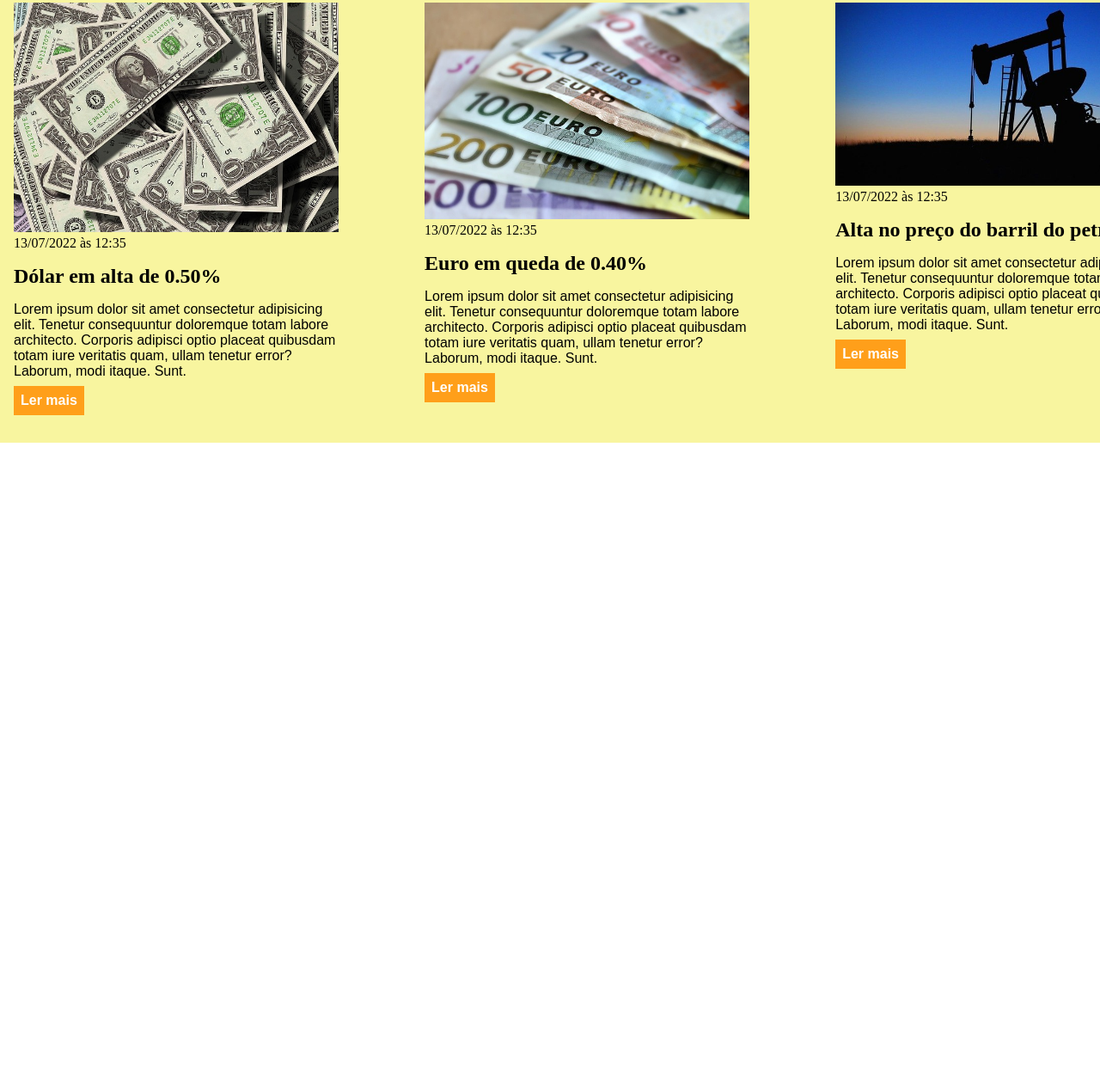
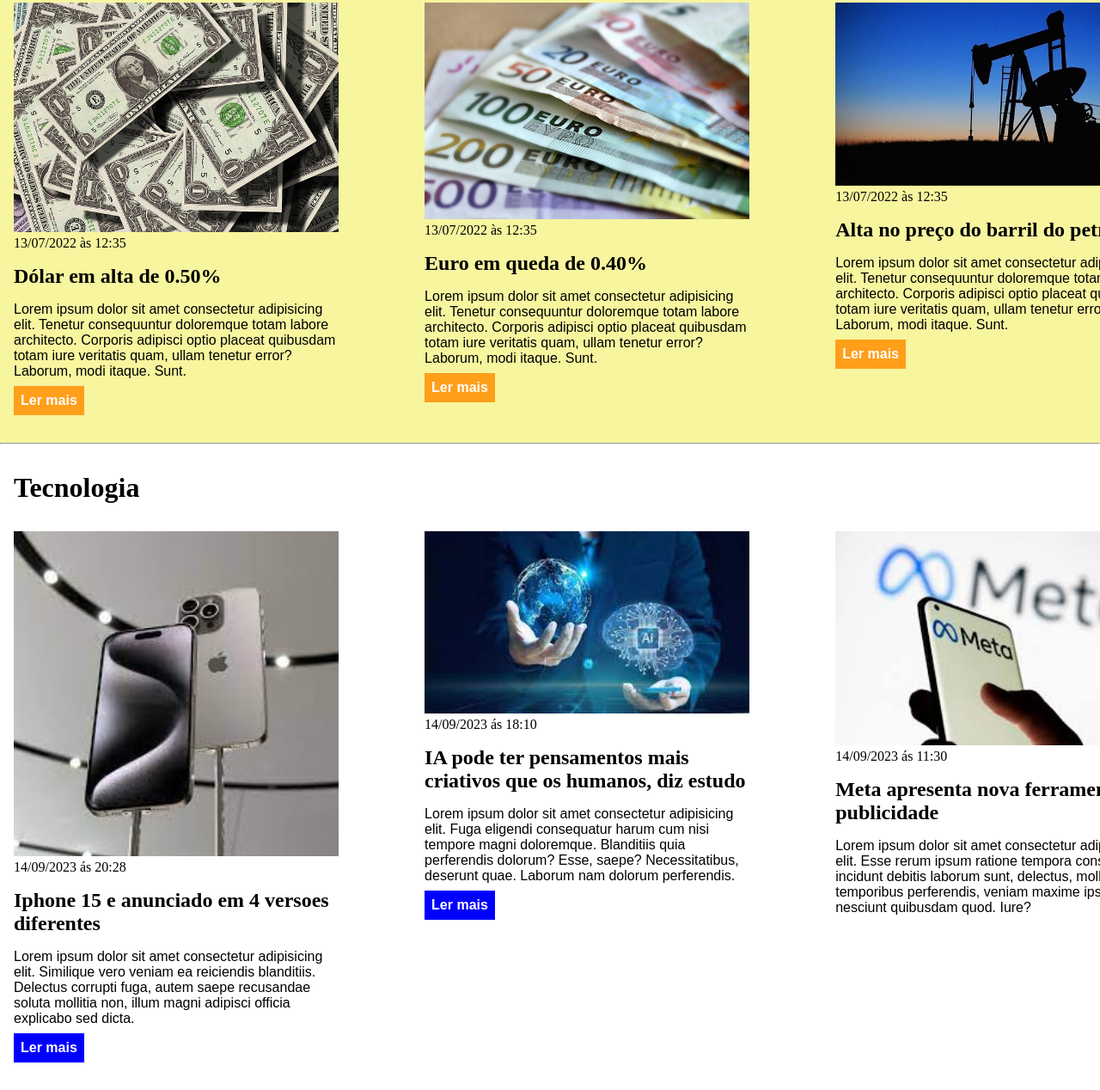
Before and after one commit to felipoxy1/curso_ebac, a plain HTML site: page exercício_html+css/index.html in a window 1280 px wide. Shown: the part 766-2034 px from the top of the page at 86% size. Before the commit the page ends 1281 px from the top, so only its background shows below. Drawn offline with Linux system fonts and the light colour scheme.

Commit message:
Adicionando toda a seçao de tecnologia em index.html

```diff
--- a/exercício_html+css/index.html
+++ b/exercício_html+css/index.html
@@ -18,6 +18,12 @@
                     </li>
                     <li>
                         <a href="#economy" title="Ir para a seção de notícias">Economia</a>
+                    </li>
+                    <li>
+                        <a href="#technology" title="Ir para seção de notícias">Tecnologia</a>
+                    </li>
+                    <li>
+                        <a href="#news" title="Ir para seção de entreterimento">Entreterimento</a>
                     </li>
                 </ul>
             </nav>
@@ -104,5 +110,45 @@
             </div>
         </div>
     </section>
+    <hr>
+    <section id="technology">
+        <div class="container">
+            <h2>Tecnologia</h2>
+            <div class="articles">
+                <article>
+                    <img src="./imagens/iphone 15.jpg" alt="Iphone 15 em mostruario">
+                    <header>
+                        <time>14/09/2023 ás 20:28</time>
+                    </header>
+                    <h3>Iphone 15 e anunciado em 4 versoes diferentes</h3>
+                    <p>
+                        Lorem ipsum dolor sit amet consectetur adipisicing elit. Similique vero veniam ea reiciendis blanditiis. Delectus corrupti fuga, autem saepe recusandae soluta mollitia non, illum magni adipisci officia explicabo sed dicta.
+                    </p>
+                    <a href="#" title="Leia a notícia completa">Ler mais</a>
+                </article>
+                <article>
+                    <img src="./imagens/IA.jpg" alt="Mãos segurando oque seria IA em uma mao e o mundo em outra">
+                    <header>
+                        <time>14/09/2023 ás 18:10</time>
+                    </header>
+                    <h3>IA pode ter pensamentos mais criativos que os humanos, diz estudo</h3>
+                    <p>
+                        Lorem ipsum dolor sit amet consectetur adipisicing elit. Fuga eligendi consequatur harum cum nisi tempore magni doloremque. Blanditiis quia perferendis dolorum? Esse, saepe? Necessitatibus, deserunt quae. Laborum nam dolorum perferendis.
+                    </p>
+                    <a href="#" title="Leia a notícia completa">Ler mais</a>
+                </article>
+                <article>
+                    <img src="./imagens/meta.jpg" alt="Logo da meta">
+                    <header>
+                        <time>14/09/2023 ás 11:30</time>
+                    </header>
+                    <h3>Meta apresenta nova ferramenta de publicidade</h3>
+                    <p>
+                        Lorem ipsum dolor sit amet consectetur adipisicing elit. Esse rerum ipsum ratione tempora consequuntur incidunt debitis laborum sunt, delectus, mollitia iure temporibus perferendis, veniam maxime ipsa nesciunt quibusdam quod. Iure?
+                    </p>
+                </article>
+            </div>
+        </div>
+    </section>
 </body>
 </html>
```
Also changed, not shown: exercício_html+css/imagens/IA.jpg (added), exercício_html+css/imagens/iphone 15.jpg (added), exercício_html+css/imagens/meta.jpg (added).
